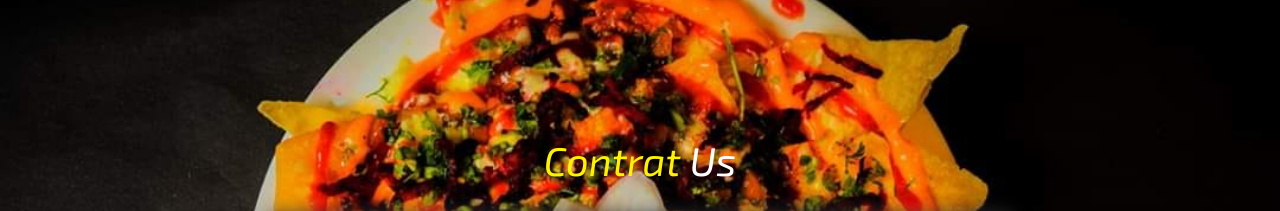
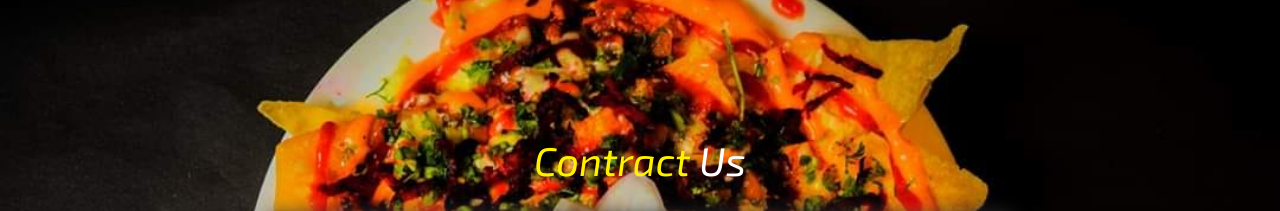
Before and after one commit to rakib4485/responsive-website1, a plain HTML site: page index.html in a window 1280 px wide. Shown: the part 3520-3731 px from the top of the page. Drawn offline with Linux system fonts and the light colour scheme.

Commit message:
Update index.html

```diff
--- a/index.html
+++ b/index.html
@@ -168,7 +168,7 @@
     <!-- contract section -->
     <section id="contract" class="container-fluid">
         <div class="heading text-center">
-            <h1><span>contrat </span>us</h1>
+            <h1><span>contract </span>us</h1>
         </div>
 
         <div class="row justify-content-center">
```
